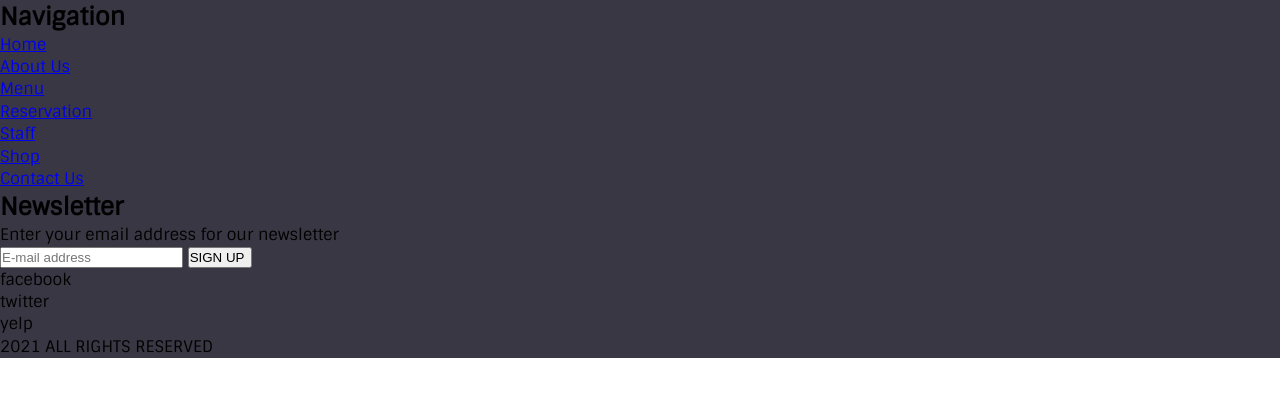
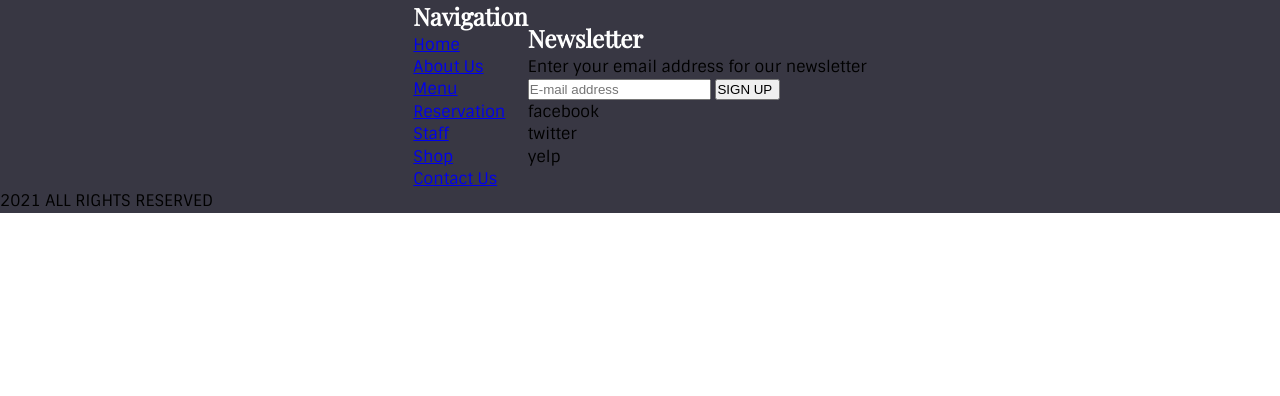
Before and after one commit to markost2549/luxury-restaurant, a website: page index.html in a window 1280 px wide. Drawn offline with nearby package versions, Linux system fonts and the light colour scheme.

Commit message:
Added container class

```diff
--- a/assets/scss/style.scss
+++ b/assets/scss/style.scss
@@ -2,4 +2,19 @@
 
 #footer {
   background-color: #383743;
+
+  .links {
+    display: flex;
+    align-items: center;
+    justify-content: center;
+    width: 100%;
+    h2 {
+      color: white;
+      font-family: utilities.$secoundary-font;
+    }
+    display: flex;
+
+    .navigation {
+    }
+  }
 }
--- a/index.html
+++ b/index.html
@@ -20,6 +20,7 @@
     <section id="food-menu"></section>
     <section id="clients"></section>
     <section id="footer">
+      <div class="container">
         <div class="links">
           <div class="navigation">
             <h2 class="">Navigation</h2>
@@ -53,6 +54,7 @@
           <div>2021 ALL RIGHTS RESERVED</div>
           <div></div>
         </div>
+      </div>
     </section>
   </body>
 </html>
```
Also changed, not shown: assets/css/style.css. Lines whose indentation alone changed are shown as unchanged.
